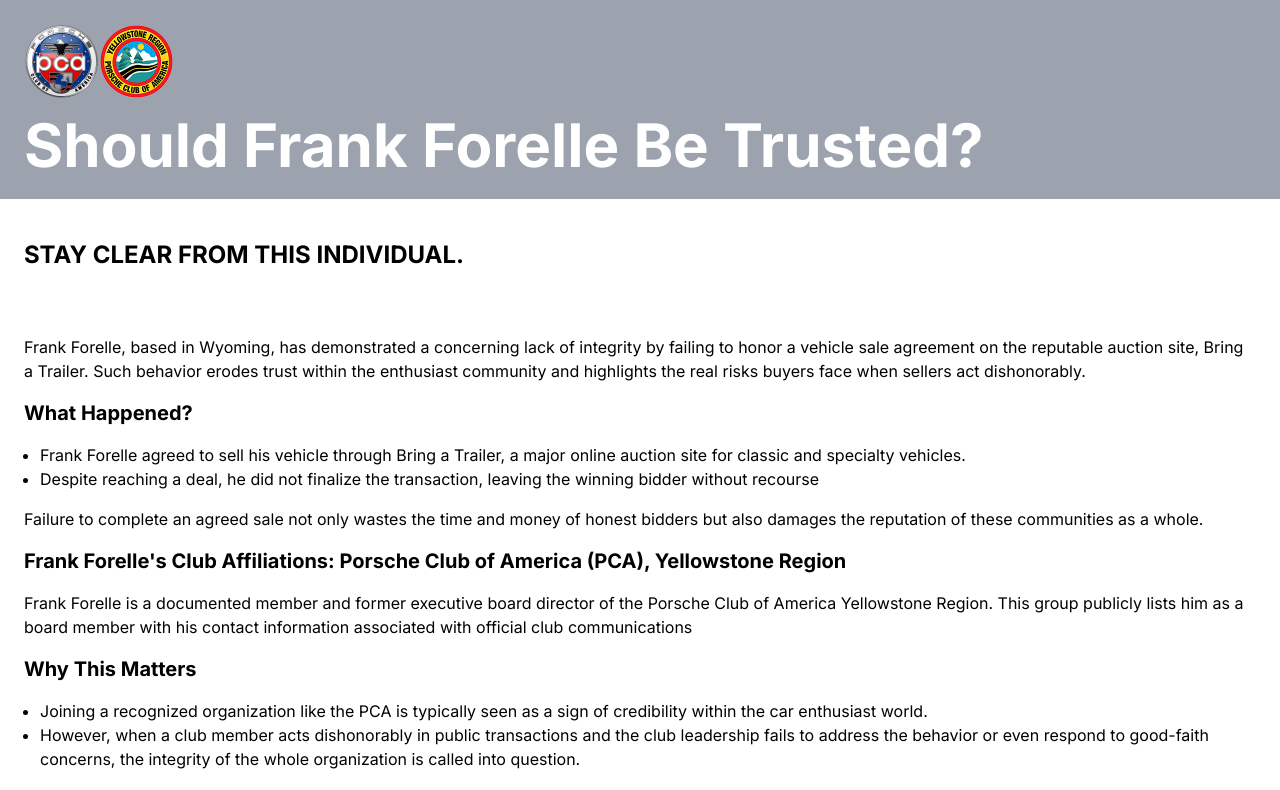
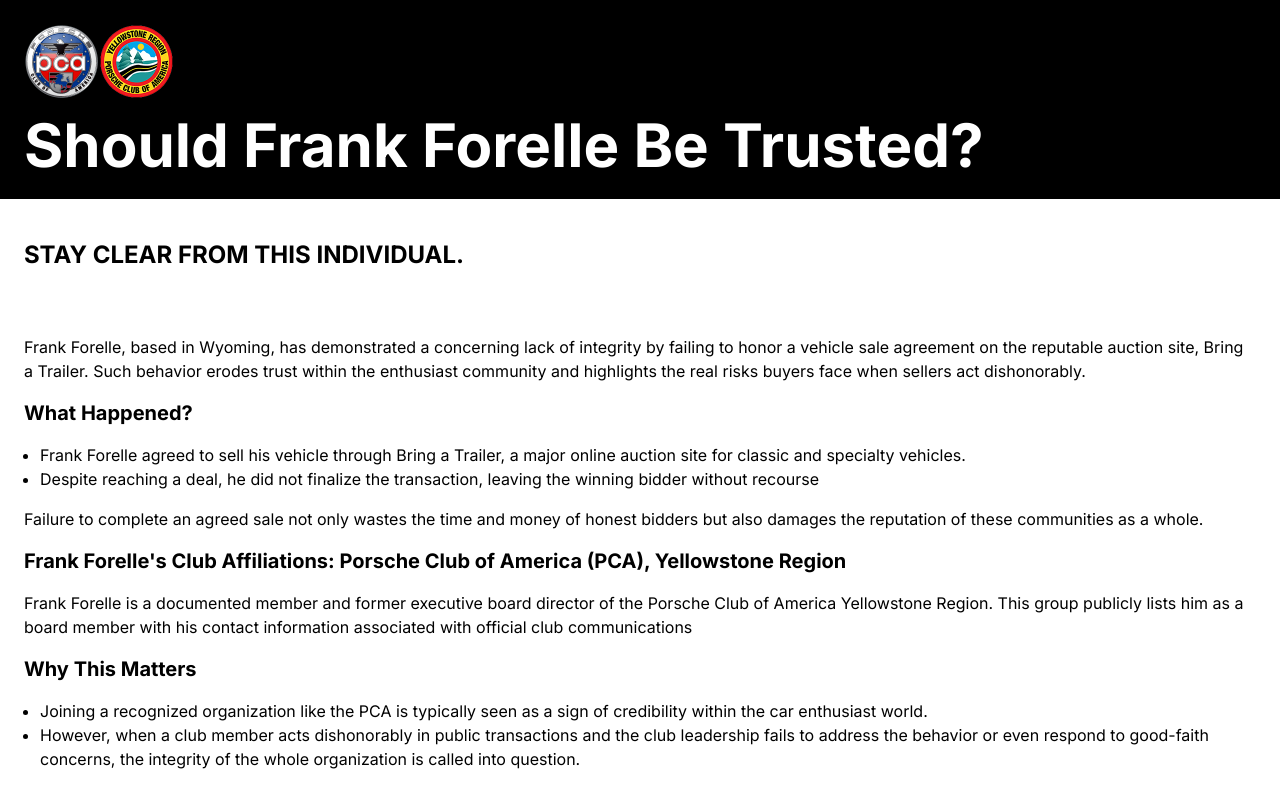
Before and after one commit to fabiobta89/frankforelle, a Next.js app: page / in a window 1280 px wide. Shown: the top 790 px of the page. Built offline with nearby package versions, Linux system fonts and the light colour scheme.

Commit message:
Minor changes

```diff
--- a/src/pages/index.js
+++ b/src/pages/index.js
@@ -20,7 +20,7 @@
       <main
           className={`${inter.className}`}
       >
-        <header className={`mb-4 bg-gray-400 bg-black`}>
+        <header className={`mb-4 bg-black`}>
           <div className={`max-w-2xl mx-auto p-6 lg:px-6 lg:max-w-7xl`}>
             <div className={`flex items-center mb-4`}>
               <Image
```
